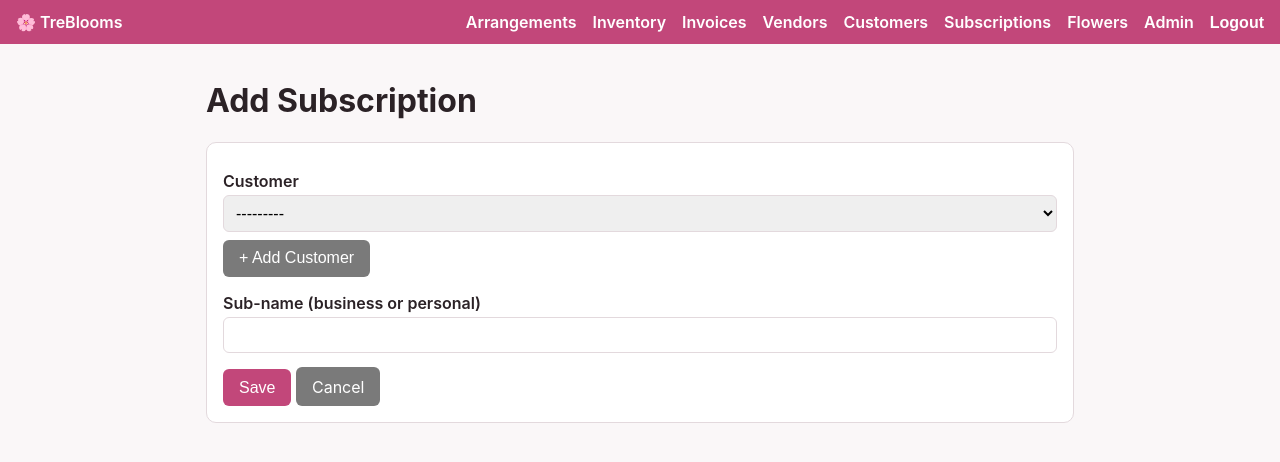
After one commit to mikesmeets/arrangement-app, a Django app: page /subscriptions/add/ in a window 1280 px wide. The commit adds this page. Shown: the top 462 px of the page. Run offline with Django 5.2, Linux system fonts and the light colour scheme; the visitor is signed in with stand-in values (Sample User, id 1); data that the repository does not hold is empty.

Commit message:
Move sub-name from Customer to a new Subscription
- Customer is now just name + address.
- New Subscription model (customer FK + free-text sub-name) with its own
  tab: list, standalone add/edit form, and admin. The add/edit form's
  customer dropdown has an inline "+ Add Customer" modal that refreshes
  and selects the new customer without a reload.

Co-Authored-By: Claude Opus 4.8 <noreply@anthropic.com>

```diff
--- a/catalog/forms.py
+++ b/catalog/forms.py
@@ -7,6 +7,7 @@ from .models import (
     FlowerVariety,
     InventoryItem,
     Invoice,
+    Subscription,
     Vendor,
 )
 
@@ -39,7 +40,13 @@ class VendorForm(forms.ModelForm):
 class CustomerForm(forms.ModelForm):
     class Meta:
         model = Customer
-        fields = ["name", "sub_name", "address"]
+        fields = ["name", "address"]
+
+
+class SubscriptionForm(forms.ModelForm):
+    class Meta:
+        model = Subscription
+        fields = ["customer", "sub_name"]
         labels = {"sub_name": "Sub-name (business or personal)"}
 
 
--- a/catalog/models.py
+++ b/catalog/models.py
@@ -119,9 +119,6 @@ class Vendor(models.Model):
 
 class Customer(models.Model):
     name = models.CharField(max_length=150)
-    sub_name = models.CharField(
-        max_length=150, blank=True, default="", help_text="Business or personal secondary name"
-    )
     address = models.TextField(blank=True)
 
     class Meta:
@@ -129,6 +126,21 @@ class Customer(models.Model):
 
     def __str__(self):
         return self.name
+
+
+class Subscription(models.Model):
+    customer = models.ForeignKey(
+        Customer, on_delete=models.CASCADE, related_name="subscriptions"
+    )
+    sub_name = models.CharField(
+        max_length=150, blank=True, default="", help_text="Business or personal name for this subscription"
+    )
+
+    class Meta:
+        ordering = ["customer__name", "sub_name"]
+
+    def __str__(self):
+        return f"{self.customer} — {self.sub_name}" if self.sub_name else str(self.customer)
 
 
 class Product(models.Model):
--- a/catalog/urls.py
+++ b/catalog/urls.py
@@ -12,7 +12,11 @@ urlpatterns = [
     path("vendors/<int:pk>/edit/", views.vendor_edit, name="vendor-edit"),
     path("customers/", views.customer_list, name="customer-list"),
     path("customers/add/", views.customer_add, name="customer-add"),
+    path("customers/options/", views.customer_options, name="customer-options"),
     path("customers/<int:pk>/edit/", views.customer_edit, name="customer-edit"),
+    path("subscriptions/", views.subscription_list, name="subscription-list"),
+    path("subscriptions/add/", views.subscription_add, name="subscription-add"),
+    path("subscriptions/<int:pk>/edit/", views.subscription_edit, name="subscription-edit"),
     path("flowers/", views.flower_list, name="flower-list"),
     path("flowers/add/", views.flower_add, name="flower-add"),
     path("flowers/options/", views.flower_options, name="flower-options"),
--- a/catalog/views.py
+++ b/catalog/views.py
@@ -15,6 +15,7 @@ from .forms import (
     InventoryItemForm,
     InvoiceFileForm,
     InvoiceForm,
+    SubscriptionForm,
     VendorForm,
 )
 from .invoice_parsing import parse_invoice
@@ -26,6 +27,7 @@ from .models import (
     Invoice,
     InvoiceLineItem,
     Product,
+    Subscription,
     Vendor,
 )
 from .thumbnails import render_thumbnail
@@ -219,6 +221,55 @@ def customer_edit(request, pk):
         request,
         "catalog/customer_form.html",
         {"form": form, "title": "Edit Customer", "customer": customer},
+    )
+
+
+@login_required
+def customer_options(request):
+    customers = Customer.objects.all()
+    return render(request, "catalog/_customer_options.html", {"customers": customers})
+
+
+@login_required
+def subscription_list(request):
+    subscriptions = Subscription.objects.select_related("customer")
+    return render(
+        request, "catalog/subscription_list.html", {"subscriptions": subscriptions}
+    )
+
+
+@login_required
+def subscription_add(request):
+    if request.method == "POST":
+        form = SubscriptionForm(request.POST)
+        if form.is_valid():
+            form.save()
+            messages.success(request, "Subscription added.")
+            return redirect("subscription-list")
+    else:
+        form = SubscriptionForm()
+    return render(
+        request,
+        "catalog/subscription_form.html",
+        {"form": form, "title": "Add Subscription"},
+    )
+
+
+@login_required
+def subscription_edit(request, pk):
+    subscription = get_object_or_404(Subscription, pk=pk)
+    if request.method == "POST":
+        form = SubscriptionForm(request.POST, instance=subscription)
+        if form.is_valid():
+            form.save()
+            messages.success(request, "Subscription updated.")
+            return redirect("subscription-list")
+    else:
+        form = SubscriptionForm(instance=subscription)
+    return render(
+        request,
+        "catalog/subscription_form.html",
+        {"form": form, "title": "Edit Subscription", "subscription": subscription},
     )
 
 
--- a/templates/base.html
+++ b/templates/base.html
@@ -255,6 +255,7 @@
       <a href="{% url 'invoice-list' %}">Invoices</a>
       <a href="{% url 'vendor-list' %}">Vendors</a>
       <a href="{% url 'customer-list' %}">Customers</a>
+      <a href="{% url 'subscription-list' %}">Subscriptions</a>
       <a href="{% url 'flower-list' %}">Flowers</a>
       <a href="{% url 'admin:index' %}">Admin</a>
       <form method="post" action="{% url 'logout' %}" style="display:inline">
@@ -292,6 +293,7 @@
     }
     refreshSelectOptions('flower-added', 'select[name$="-flower"]', '{% url "flower-options" %}', false);
     refreshSelectOptions('vendor-added', 'select[name="vendor"]', '{% url "vendor-options" %}', true);
+    refreshSelectOptions('customer-added', 'select[name="customer"]', '{% url "customer-options" %}', true);
     // Once the extracted vendor is created, drop the "not on file" prompt.
     document.body.addEventListener('vendor-added', function () {
       var note = document.getElementById('extracted-vendor-note');
--- /dev/null
+++ b/templates/catalog/_customer_options.html
@@ -0,0 +1,3 @@
+<option value="">---------</option>
+{% for customer in customers %}<option value="{{ customer.id }}">{{ customer }}</option>
+{% endfor %}
--- a/templates/catalog/customer_list.html
+++ b/templates/catalog/customer_list.html
@@ -16,7 +16,6 @@
     <thead>
       <tr>
         <th>Name</th>
-        <th>Sub-name</th>
         <th>Address</th>
         <th></th>
       </tr>
@@ -25,12 +24,11 @@
       {% for customer in customers %}
       <tr>
         <td>{{ customer.name }}</td>
-        <td>{{ customer.sub_name|default:"—" }}</td>
         <td>{{ customer.address|default:"—"|linebreaksbr }}</td>
         <td><a class="btn btn-secondary" href="{% url 'customer-edit' customer.pk %}">Edit</a></td>
       </tr>
       {% empty %}
-      <tr><td colspan="4" class="muted">No customers yet. <a href="{% url 'customer-add' %}" hx-get="{% url 'customer-add' %}" hx-target="#modal-root" hx-swap="innerHTML">Add one</a>.</td></tr>
+      <tr><td colspan="3" class="muted">No customers yet. <a href="{% url 'customer-add' %}" hx-get="{% url 'customer-add' %}" hx-target="#modal-root" hx-swap="innerHTML">Add one</a>.</td></tr>
       {% endfor %}
     </tbody>
   </table>
--- /dev/null
+++ b/templates/catalog/subscription_form.html
@@ -0,0 +1,22 @@
+{% extends "base.html" %}
+{% block title %}{{ title }} — TreBlooms{% endblock %}
+{% block content %}
+<h1>{{ title }}</h1>
+<div class="card">
+  <form method="post">
+    {% csrf_token %}
+    {% for field in form %}
+      <label for="{{ field.id_for_label }}">{{ field.label }}</label>
+      {{ field }}
+      {% if field.errors %}<ul class="errorlist">{% for e in field.errors %}<li>{{ e }}</li>{% endfor %}</ul>{% endif %}
+      {% if field.name == 'customer' %}
+      <p style="margin-top:0.5rem;">
+        <button type="button" class="btn btn-secondary" hx-get="{% url 'customer-add' %}" hx-target="#modal-root" hx-swap="innerHTML">+ Add Customer</button>
+      </p>
+      {% endif %}
+    {% endfor %}
+    <button type="submit" class="btn" style="margin-top:1rem;">Save</button>
+    <a class="btn btn-secondary" href="{% url 'subscription-list' %}">Cancel</a>
+  </form>
+</div>
+{% endblock %}
```
Also changed, not shown: catalog/admin.py (+10 -2 lines), templates/catalog/subscription_list.html (added, +31 -0 lines), catalog/migrations/0015_remove_customer_sub_name_subscription.py (added).
